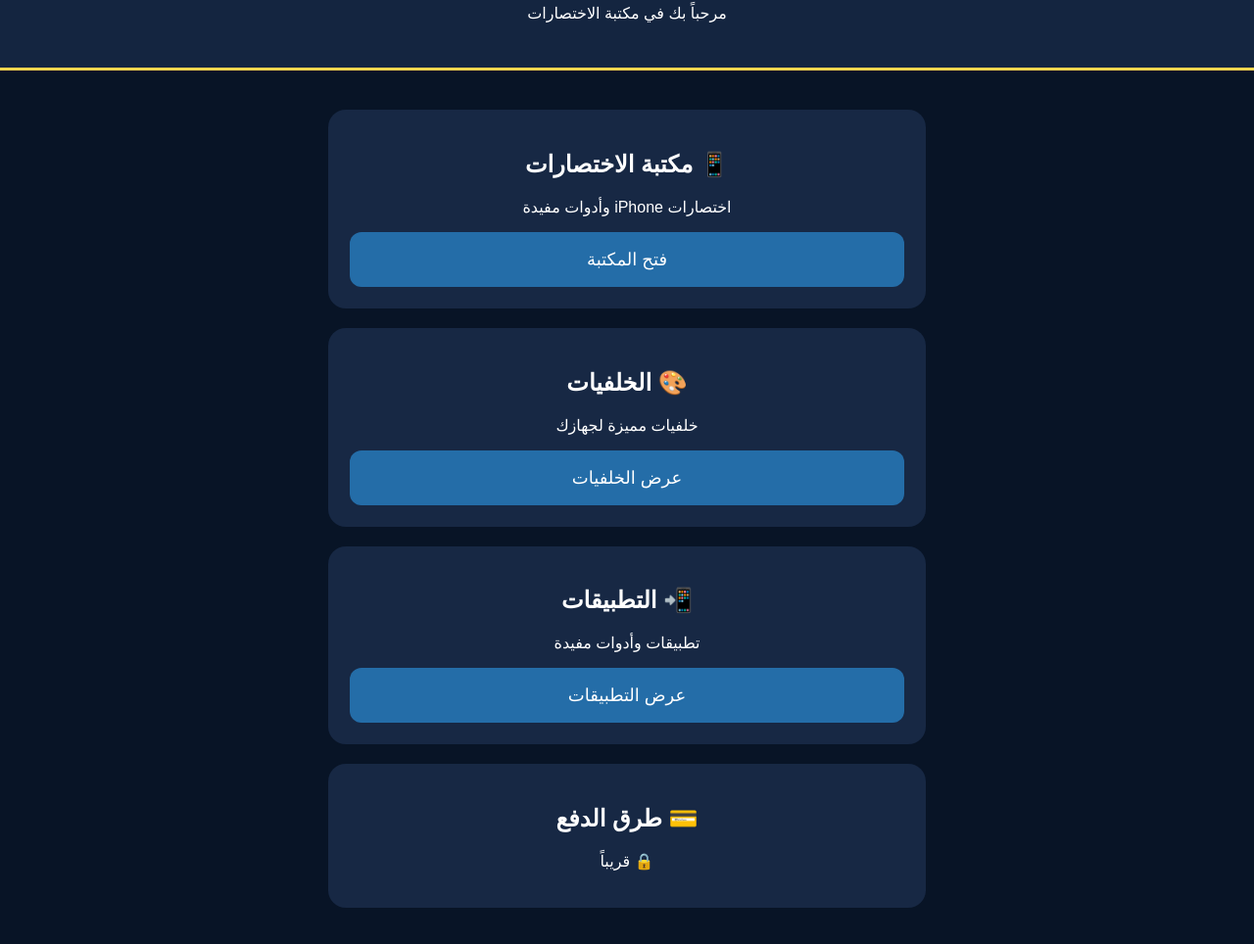
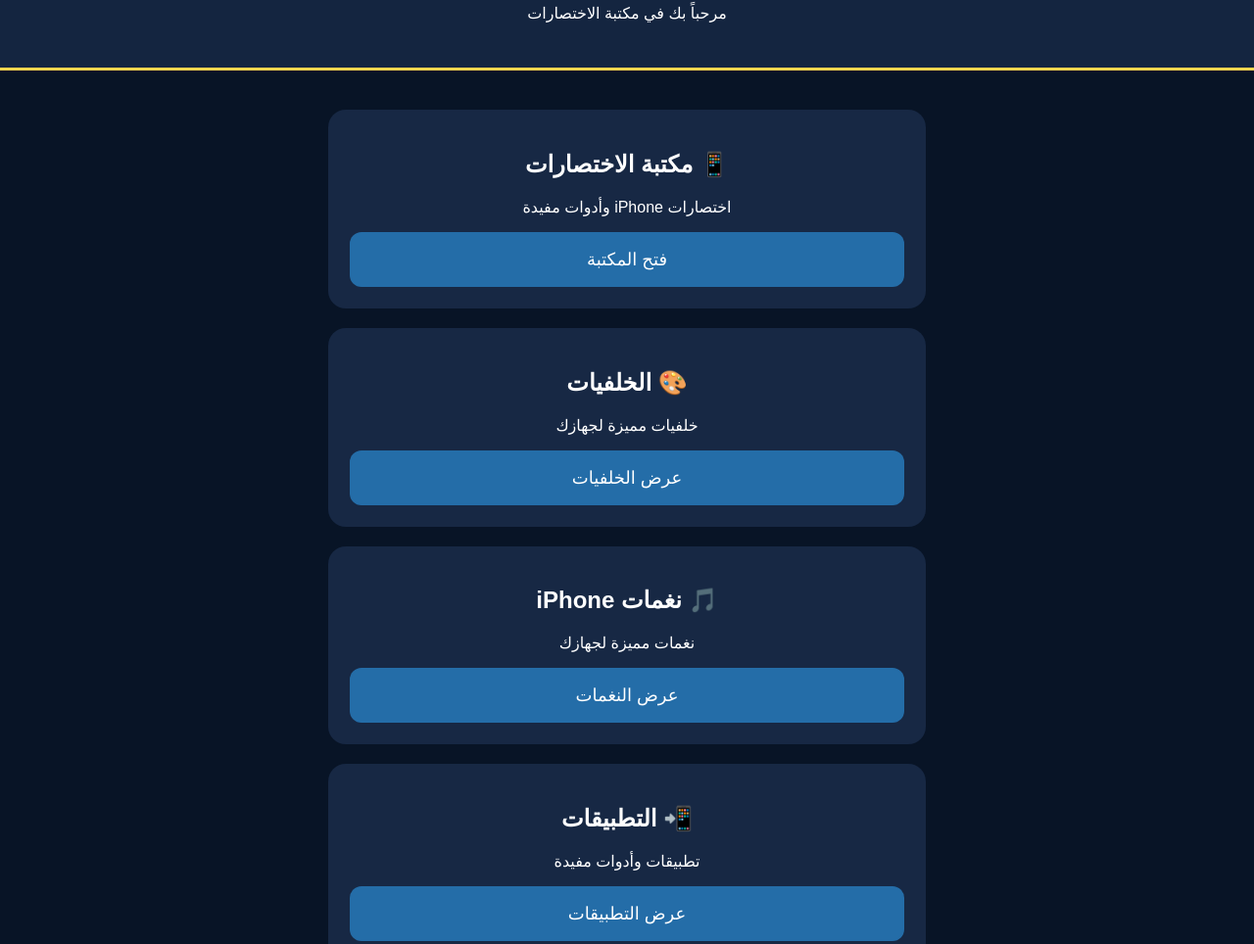
Before and after one commit to 44928bbmhn-dotcom/OIXS27, a plain HTML site: page index.html in a window 1280 px wide. Shown: the part 107-1071 px from the top of the page at 98% size. Drawn offline with Linux system fonts and the light colour scheme.

Commit message:
Update index.html

```diff
--- a/index.html
+++ b/index.html
@@ -67,7 +67,11 @@ footer{
 <p>خلفيات مميزة لجهازك</p>
 <a href="2.html">عرض الخلفيات</a>
 </div>
-
+<div class="card">
+<h2>🎵 نغمات iPhone</h2>
+<p>نغمات مميزة لجهازك</p>
+<a href="ringtones.html">عرض النغمات</a>
+</div>
 <div class="card">
 <h2>📲 التطبيقات</h2>
 <p>تطبيقات وأدوات مفيدة</p>
```
